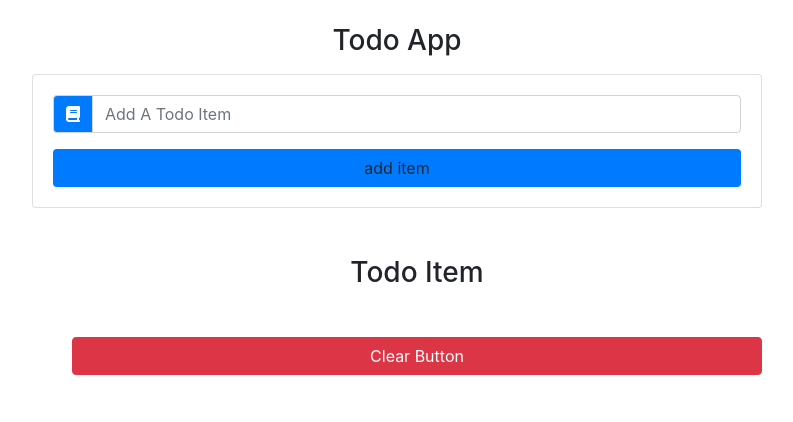
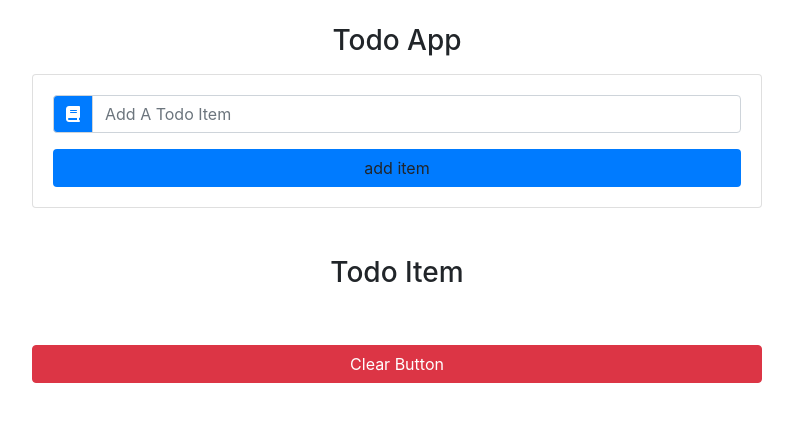
Before and after one commit to Tunji545/todo-app, a React (Create React App) app: page / in a window 1280 px wide. Shown: the top 422 px of the page, without its empty margins (243-1036 px from the left). Built offline with nearby package versions, Linux system fonts and the light colour scheme.

Commit message:
Add the Clear Button

```diff
--- a/src/App.js
+++ b/src/App.js
@@ -27,8 +27,6 @@ class App extends React.Component {
       title: this.state.title
     }
 
-    console.log(newText);
-
     const updatedText = [...this.state.texts, newText];
 
     this.setState({
@@ -36,6 +34,12 @@ class App extends React.Component {
       id: uuid(),
       title: "",
       editItem: false
+    })
+  }
+
+  clearList = () => {
+    this.setState({
+      texts: []
     })
   }
 
@@ -50,7 +54,10 @@ class App extends React.Component {
               handleChange={this.handleChange}
               handleSubmit={this.handleSubmit}
             />
-            <TodoList texts={this.state.texts} />
+            <TodoList
+              texts={this.state.texts}
+              clearList={this.clearList}
+            />
           </div>
         </div>
       </div>
--- a/src/components/TodoItem.js
+++ b/src/components/TodoItem.js
@@ -5,7 +5,7 @@ export default class TodoItem extends Component {
   render() {
     const {title} = this.props;
     return (
-      <li className="li-group-item text-capitalize d-flex justify-content-between my-2">
+      <li className="list-group-item text-capitalize d-flex justify-content-between my-2">
         <h6>{title}</h6>
         <div className="todo-icon">
           <span className="mx-2 text-success"><i className="fas fa-pen"></i></span>
--- a/src/components/TodoList.js
+++ b/src/components/TodoList.js
@@ -4,9 +4,9 @@ import TodoItem from "./TodoItem";
 export default class TodoList extends Component {
 
   render() {
-    const {texts} = this.props;
+    const {texts, clearList} = this.props;
     return (
-      <ul className="list-item my-5">
+      <ul className="list-group my-5">
         <h3 className="text-capitalize text-center">todo item</h3>
         {texts.map(text => {
           return (
@@ -14,7 +14,7 @@ export default class TodoList extends Component {
 
           )
         })}
-        <button type="button" className="btn btn-danger btn-block text-capitalize text-center mt-5">clear button</button>
+        <button type="button" className="btn btn-danger btn-block text-capitalize mt-5" onClick={clearList}>clear button</button>
       </ul>
     )
   }
```
